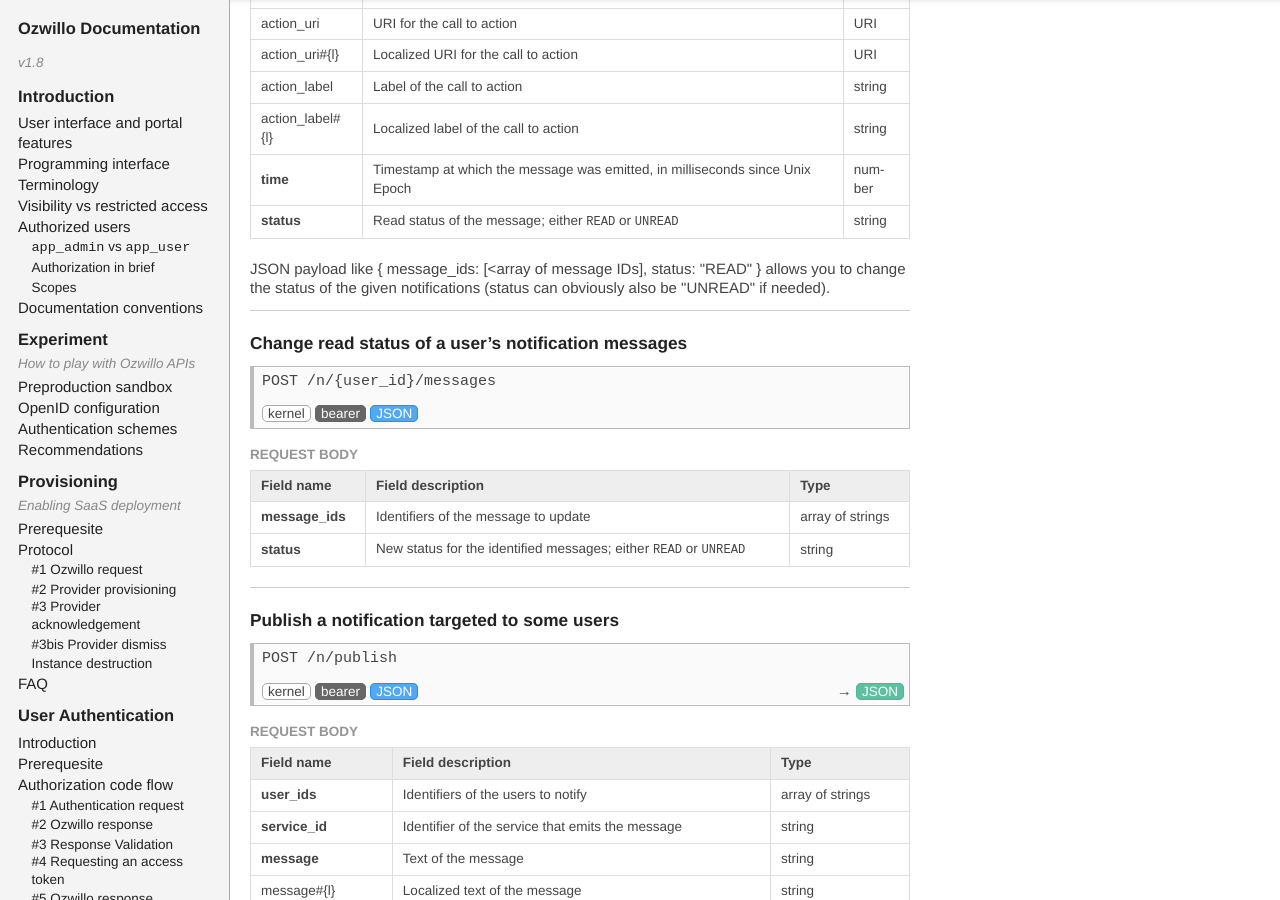
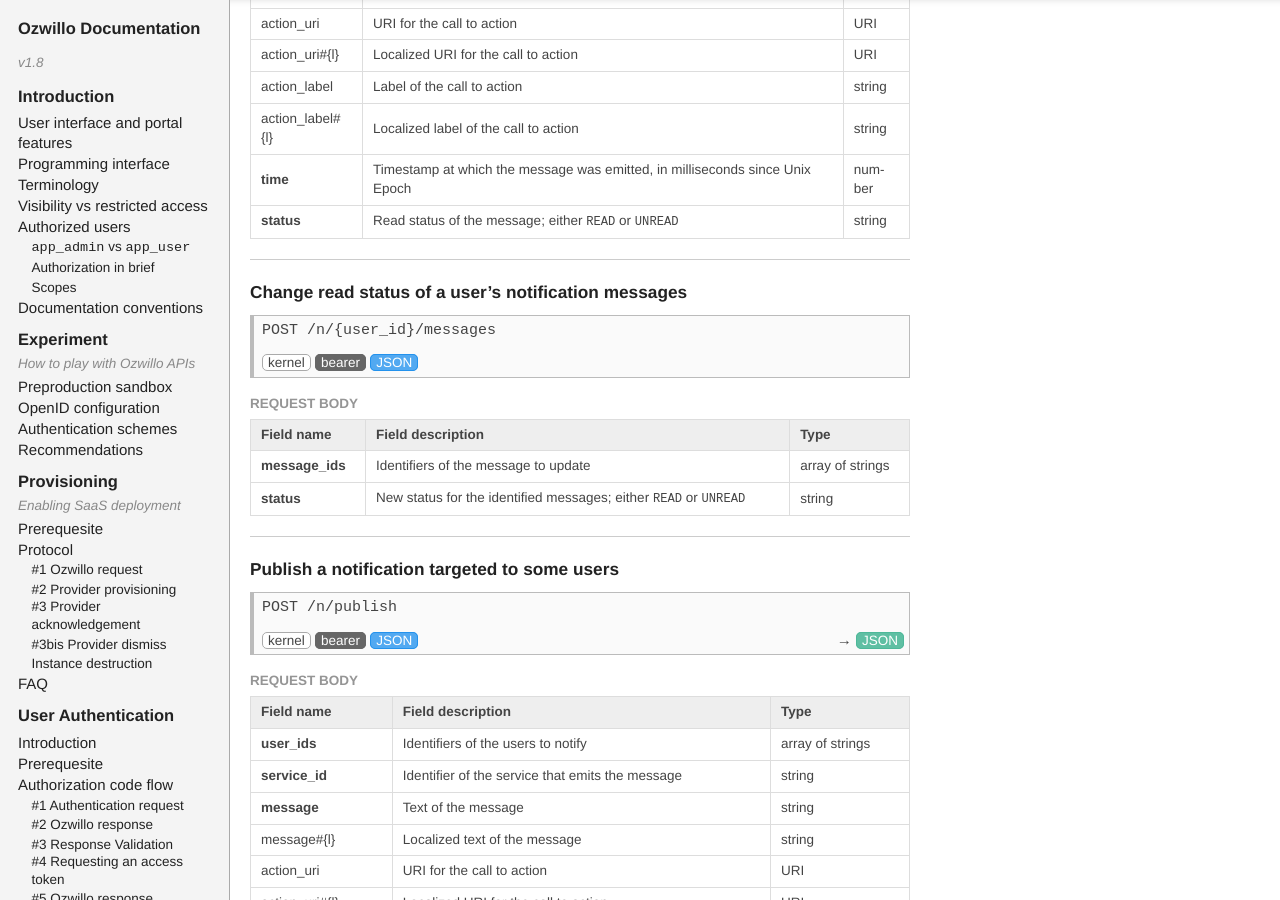
Before and after one commit to ozwillo/ozwillo-doc, a Jekyll site: the page built from index.html, in a window 1280 px wide and 900 px high, scrolled down 27774 px. Built offline with Jekyll 4.4.1, drawn with Linux system fonts in a browser that asks for light colours.

Commit message:
Remove extraneous paragraph in notification API reference
That paragraph had been changed/merged into a proper entry in the API reference already.

```diff
--- a/_includes/5-api-reference.md
+++ b/_includes/5-api-reference.md
@@ -504,8 +504,6 @@
 | **status** | Read status of the message; either `READ` or `UNREAD` | string |
 {: .request}
 
-<p>JSON payload like { message_ids: [<array of message IDs], status: "READ" } allows you to change the status of the given notifications (status can obviously also be "UNREAD" if needed).</p>
-
 <hr/>
 
 #### Change read status of a user's notification messages
```
